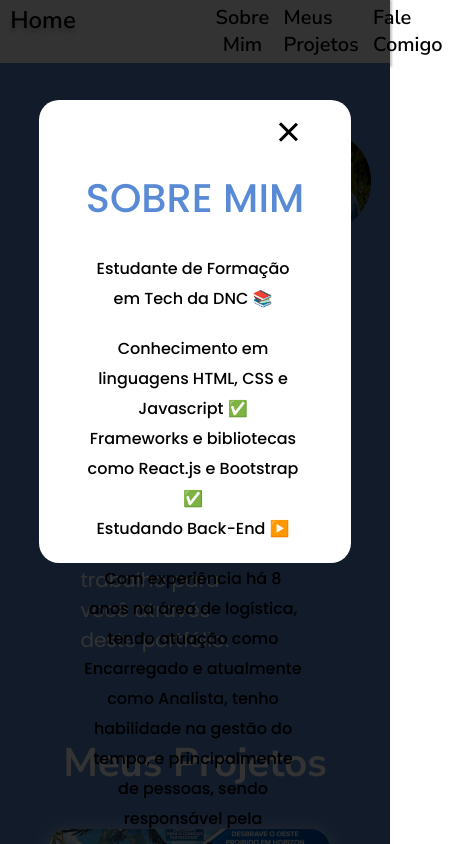
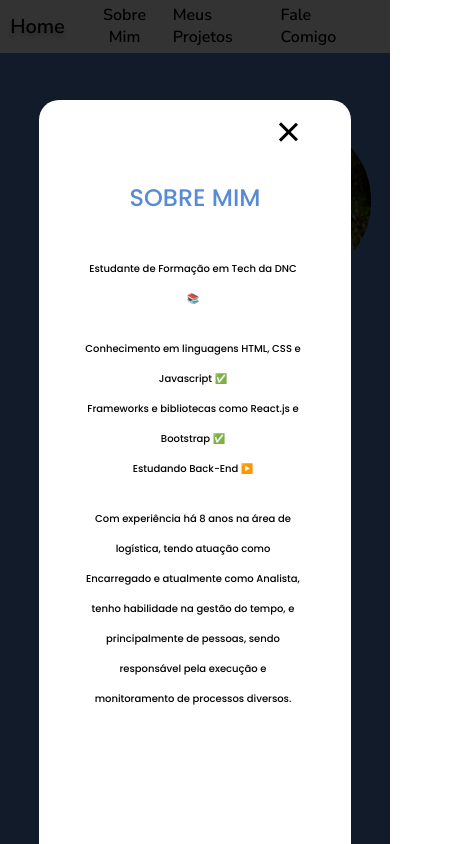
Before and after one commit to LeandroHelfer/portfolio-react-sass, a React (Vite) app: page / in a window 390 px wide. Both pictures are taken after a click on the button "Sobre Mim". Shown: the top 844 px of the page, 450 px wide, since content can reach past the window. Built offline with nearby package versions, Linux system fonts and the light colour scheme.

Commit message:
Ajuste de responsividade

```diff
--- a/src/components/Navbar/index.scss
+++ b/src/components/Navbar/index.scss
@@ -1,6 +1,7 @@
 .navbar {
     display: flex;
     justify-content: space-between;
+    align-items: center;
     padding: 1.1% 5% 1.1% 2.6%;
     box-shadow: 0px 2px 2px 2px rgba(0, 0, 0, 0.24);
     font-family: 'Nunito Sans';
@@ -21,16 +22,15 @@
 }
 
 .navbar-rightSide {
-    width: 40%;
-    padding-right: 5%;
+    width: 60%;
 
     ul {
         display: flex;
-        justify-content: space-between;
+        justify-content: space-evenly;
 
         li {
             list-style: none;
-            padding: 0% 5% 0% 5%;
+            margin: 0% 2% 0% 2%;
 
             a {
                 font-size: 20px;
@@ -52,13 +52,7 @@
     }
 }
 
-@media only screen and (max-device-width: 480px) {
-    .navbar {
-        display: flex;
-        justify-content: space-evenly;
-        align-items: center;
-    }
-
+@media (max-width: 768px) {
     .navbar-leftSide {
         a {
             font-size: 20px;
@@ -66,15 +60,13 @@
     }
 
     .navbar-rightSide {
-        ul {
-            li {
-                a {
-                    font-size: 18px;
-                    button {
-                        font-size: 18px;
-                    }
-                }
-            }
+        width: 80%;
+
+        ul li a{
+            font-size: 16px;
+        }
+        ul li button {
+            font-size: 16px;
         }
     }
-    }
+}
--- a/src/components/central/index.scss
+++ b/src/components/central/index.scss
@@ -58,7 +58,7 @@
 .central-end {
     display: flex;
     flex-wrap: wrap;
-    justify-content: space-between;
+    justify-content: space-around;
     padding: 38px 48px 48px 48px;
 
     a:hover {
@@ -71,7 +71,7 @@
     }
 }
 
-@media only screen and (max-device-width: 480px) {
+@media (max-width: 768px) {
     .central-top {
         .central-top__text {
             &_h1 {
--- a/src/components/modal/index.scss
+++ b/src/components/modal/index.scss
@@ -1,6 +1,6 @@
 .modal {
     width: 100%;
-    height: 130vh;
+    height: 150%;
     position: absolute;
     top: 0;
     left: 0;
@@ -14,7 +14,7 @@
         background-color: white;
         color: black;
         width: 50%;
-        height: 60%;
+        height: 55%;
         border-radius: 20px;
 
         .close {
@@ -77,94 +77,62 @@
     }
 }
 
-@media only screen and (max-device-width: 850px) {
+@media (max-width: 1224px) {
     .modal {
-        height: 183vh;
-        .container {
-            width: 80%;
-            height: 30%;
-
-            .content__h1 {
-                font-size: 40px;
-            }
-
-            .content__h2 {
-                font-size: 16px;
-            }
-        }
+        height: 190%;
     }
-
-
 }
 
-@media only screen and (max-device-width: 573px) {
+@media (max-width: 768px) {
     .modal {
-        height: 185vh;
+        height: 230%;
         .container {
-            width: 80%;
-            height: 30%;
-
-            .content__h1 {
-                font-size: 35px;
-            }
-
-            .content__h2 {
-                font-size: 14px;
+            width: 60%;
+            height: 60%;
+            .content {
+                &__h1 {
+                    font-size: 34px;
+                }
+                &__h2 {
+                    font-size: 16px;
+                }
             }
         }
     }
 }
 
-@media only screen and (max-device-width: 461px) {
+@media (max-width: 594px) {
     .modal {
-        height: 230vh;
+        height: 350%;
         .container {
-            width: 80%;
-            height: 32%;
-
-            .content__h1 {
-                font-size: 30px;
-            }
-
-            .content__h2 {
-                font-size: 12px;
+            width: 70%;
+            height: 40%;
+            .content {
+                &__h1 {
+                    font-size: 30px;
+                }
+                &__h2 {
+                    font-size: 14px;
+                }
             }
         }
     }
 }
 
-@media only screen and (max-device-width: 400px) {
+@media (max-width: 425px) {
     .modal {
-        height: 255vh;
+        height: 350%;
         .container {
             width: 80%;
-            height: 32%;
-
-            .content__h1 {
-                font-size: 30px;
-            }
-
-            .content__h2 {
-                font-size: 12px;
+            height: 40%;
+            .content {
+                &__h1 {
+                    font-size: 24px;
+                }
+                &__h2 {
+                    font-size: 10px;
+                }
             }
         }
     }
 }
-
-@media only screen and (max-device-width: 385px) {
-    .modal {
-        height: 320vh;
-        .container {
-            width: 80%;
-            height: 35%;
-
-            .content__h1 {
-                font-size: 30px;
-            }
-
-            .content__h2 {
-                font-size: 12px;
-            }
-        }
-    }
-}
```
